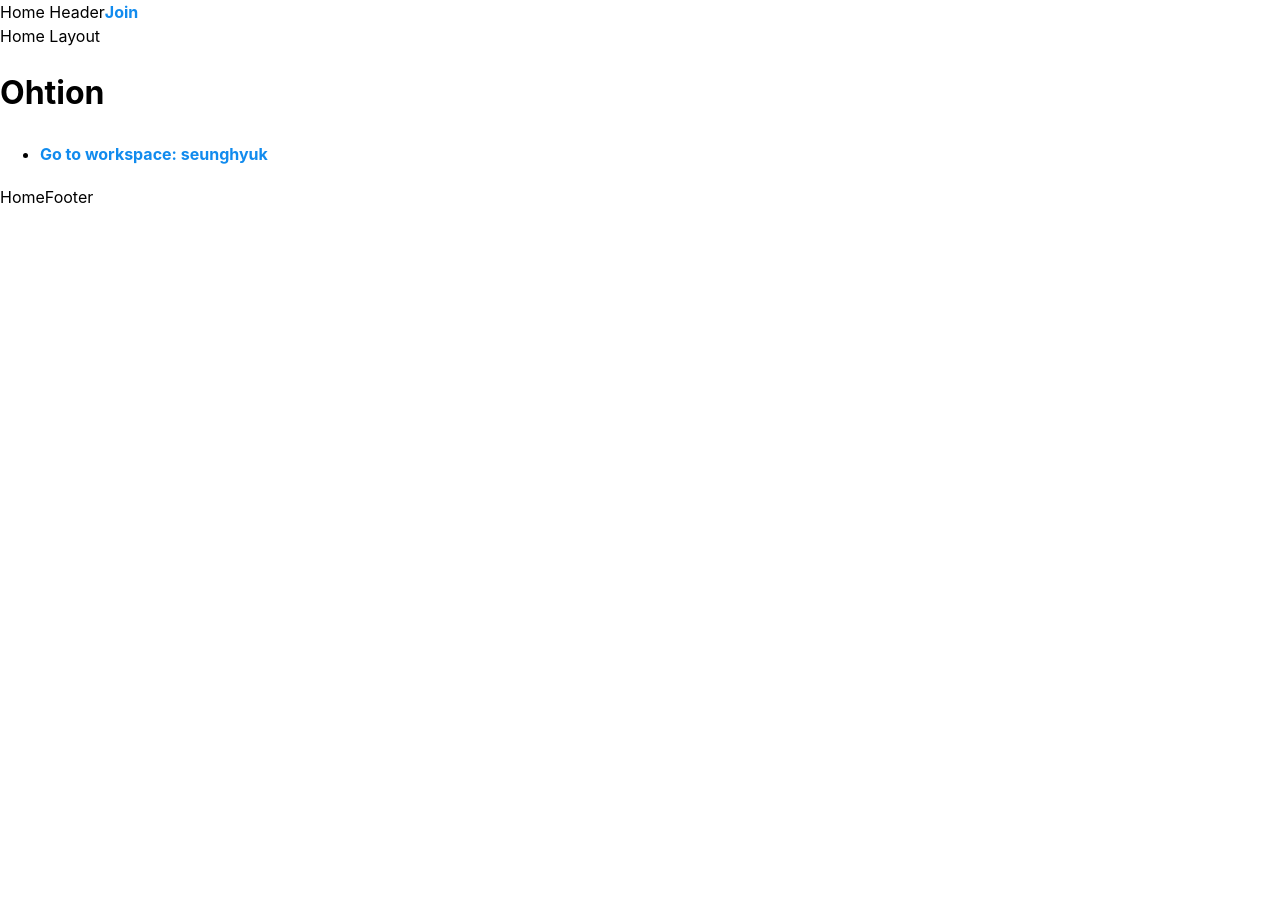
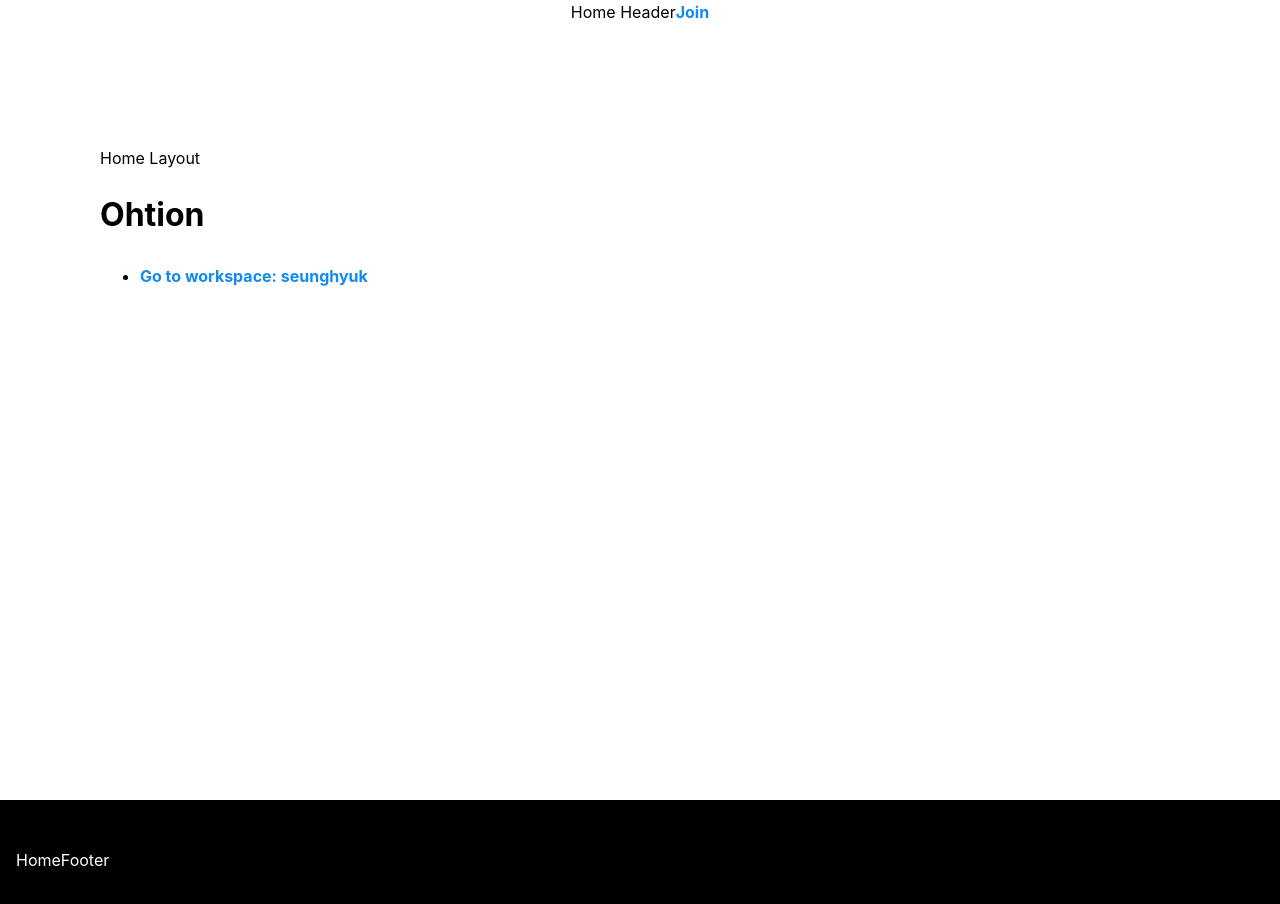
Before and after one commit to jake-seunghyukoh/ohtion, a Next.js app: page / in a window 1280 px wide. Shown: the top 904 px of the page. Before the commit the page ends 800 px from the top, so only its background shows below. Built offline with nearby package versions, Linux system fonts and the light colour scheme.

Commit message:
Update - Use predefined tags

```diff
--- a/templates/default.footer.tsx
+++ b/templates/default.footer.tsx
@@ -1,5 +1,5 @@
 export function DefaultFooter() {
-  return <div>Default Footer</div>;
+  return <footer>Default Footer</footer>;
 }
 
 export default DefaultFooter;
--- a/templates/default.header.tsx
+++ b/templates/default.header.tsx
@@ -1,7 +1,7 @@
 import Link from 'next/link';
 
 export function DefaultHeader() {
-  return <div>Default Header</div>;
+  return <header>Default Header</header>;
 }
 
 export default DefaultHeader;
--- a/templates/default.layout.tsx
+++ b/templates/default.layout.tsx
@@ -1,12 +1,7 @@
 import { ReactNode } from 'react';
 
 export function HomeLayout({ children }: { children: ReactNode }) {
-  return (
-    <div>
-      <>Default Layout</>
-      {children}
-    </div>
-  );
+  return <main>{children}</main>;
 }
 
 export default HomeLayout;
--- a/templates/home/footer.tsx
+++ b/templates/home/footer.tsx
@@ -1,5 +1,5 @@
 export function HomeFooter() {
-  return <div>HomeFooter</div>;
+  return <footer>HomeFooter</footer>;
 }
 
 export default HomeFooter;
--- a/templates/home/header.tsx
+++ b/templates/home/header.tsx
@@ -2,12 +2,12 @@ import Link from 'next/link';
 
 export function HomeHeader() {
   return (
-    <div>
+    <header>
       Home Header
       <Link href="/auth/join">
         <a>Join</a>
       </Link>
-    </div>
+    </header>
   );
 }
 
--- a/templates/home/layout.tsx
+++ b/templates/home/layout.tsx
@@ -6,8 +6,7 @@ export function HomeLayout({ children }: { children: ReactNode }) {
   return (
     <div>
       <Header />
-      <>Home Layout</>
-      {children}
+      <main>Home Layout{children}</main>
       <Footer />
     </div>
   );
```
